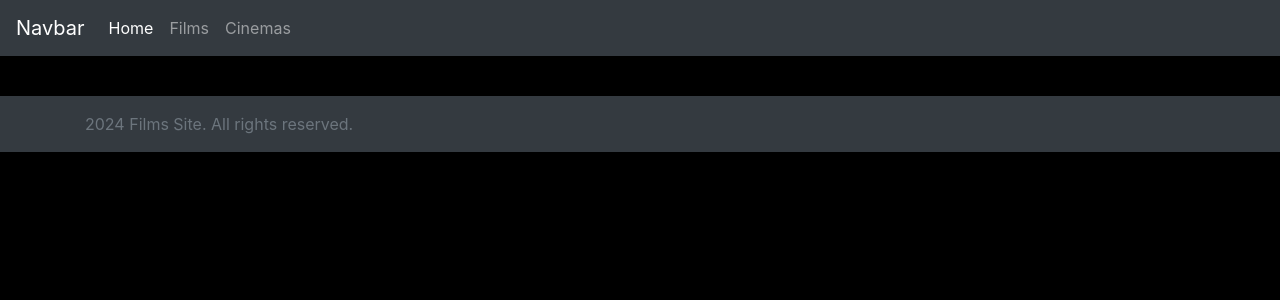
After one commit to developer-mixa/FilmFreedom, a Django app: template templates/base_generic.html in a window 1280 px wide. The commit adds this page. Shown: the top 300 px of the page. Run offline with Django 5.2, Linux system fonts and the light colour scheme; the template is opened without the code that fills it, so the values that code supplies are empty; some libraries are stand-ins or nearby versions.

Commit message:
feat: add page for films

```diff
--- a/cinephile_server/urls.py
+++ b/cinephile_server/urls.py
@@ -4,7 +4,7 @@ from cinephile_server.views import CinemaCreate, CinemaUpdateDestroy
 from cinephile_server.views import FilmCreate, FilmUpdateDestroy
 from cinephile_server.views import TicketCreate, TicketUpdateDestroy
 from cinephile_server.views import FilmCinemaCreate, FilmCinemaUpdateDestroy
-from cinephile_server.views import main_page
+from cinephile_server.views import main_page, films_page
 
 
 urlpatterns = [
@@ -16,5 +16,6 @@ urlpatterns = [
     path('rest/tickets/<uuid:pk>/', TicketUpdateDestroy.as_view(), name='ticket-detail'),
     path('rest/film_cinemas/', FilmCinemaCreate.as_view(), name='film-cinema-list-create'),
     path('rest/film_cinemas/<uuid:pk>/', FilmCinemaUpdateDestroy.as_view(), name='film-cinema-detail'),
-    path('', main_page)
+    path('', main_page),
+    path('films/', films_page)
 ]
--- /dev/null
+++ b/templates/base_generic.html
@@ -0,0 +1,52 @@
+<!DOCTYPE html>
+<html lang="en">
+
+<head>
+    <meta charset="UTF-8">
+    <title>{% block title %}Films site{% endblock %}</title>
+    <link href="https://stackpath.bootstrapcdn.com/bootstrap/4.5.0/css/bootstrap.min.css" rel="stylesheet">
+    <style>
+        body {
+            background-color: #000; /* Черный фон */
+            color: #000; /* Белый текст */
+        }
+        main.container {
+        padding: 20px; /* Отступы внутри контейнера */
+    }
+    </style>
+</head>
+<body>
+    <nav class="navbar navbar-expand-lg navbar-dark bg-dark">
+        <a class="navbar-brand" href="#">Navbar</a>
+        <button class="navbar-toggler" type="button" data-toggle="collapse" data-target="#navbarNav" aria-controls="navbarNav" aria-expanded="false" aria-label="Toggle navigation">
+            <span class="navbar-toggler-icon"></span>
+        </button>
+        <div class="collapse navbar-collapse" id="navbarNav">
+            <ul class="navbar-nav">
+                <li class="nav-item active">
+                    <a class="nav-link" href="/">Home</a>
+                </li>
+                <li class="nav-item">
+                    <a class="nav-link" href="#">Films</a>
+                </li>
+                <li class="nav-item">
+                    <a class="nav-link" href="#">Cinemas</a>
+                </li>
+            </ul>
+        </div>
+    </nav>
+
+    <main role="main" class="container">
+        {% block content %}{% endblock %}
+    </main>
+
+    <footer class="footer mt-auto py-3 bg-dark">
+        <div class="container">
+            <span class="text-muted">2024 Films Site. All rights reserved.</span>
+        </div>
+    </footer>
+
+    <script src="https://code.jquery.com/jquery-3.5.1.slim.min.js"></script>
+    <script src="https://stackpath.bootstrapcdn.com/bootstrap/4.5.0/js/bootstrap.bundle.min.js"></script>
+</body>
+</html>
--- a/templates/index.html
+++ b/templates/index.html
@@ -82,7 +82,7 @@ footer {
   <header>
     <nav>
       <ul>
-        <li><a href="#">Search films</a></li>
+        <li><a href="/films">Search films</a></li>
         <li><a href="#">Search cinemas</a></li>
       </ul>
     </nav>
```
Also changed, not shown: cinephile_server/views.py (+7 -0 lines), templates/films.html (added, +38 -0 lines).
